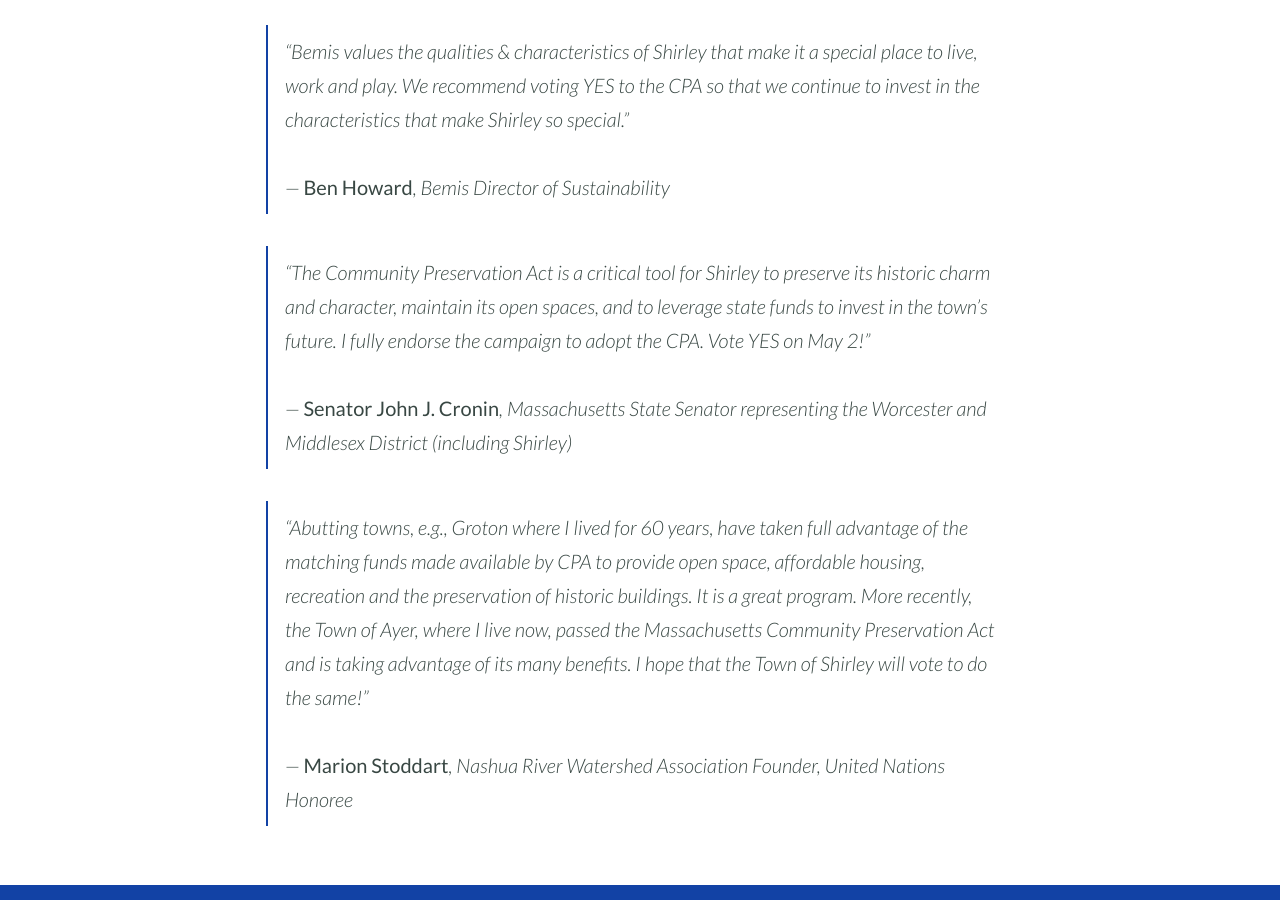
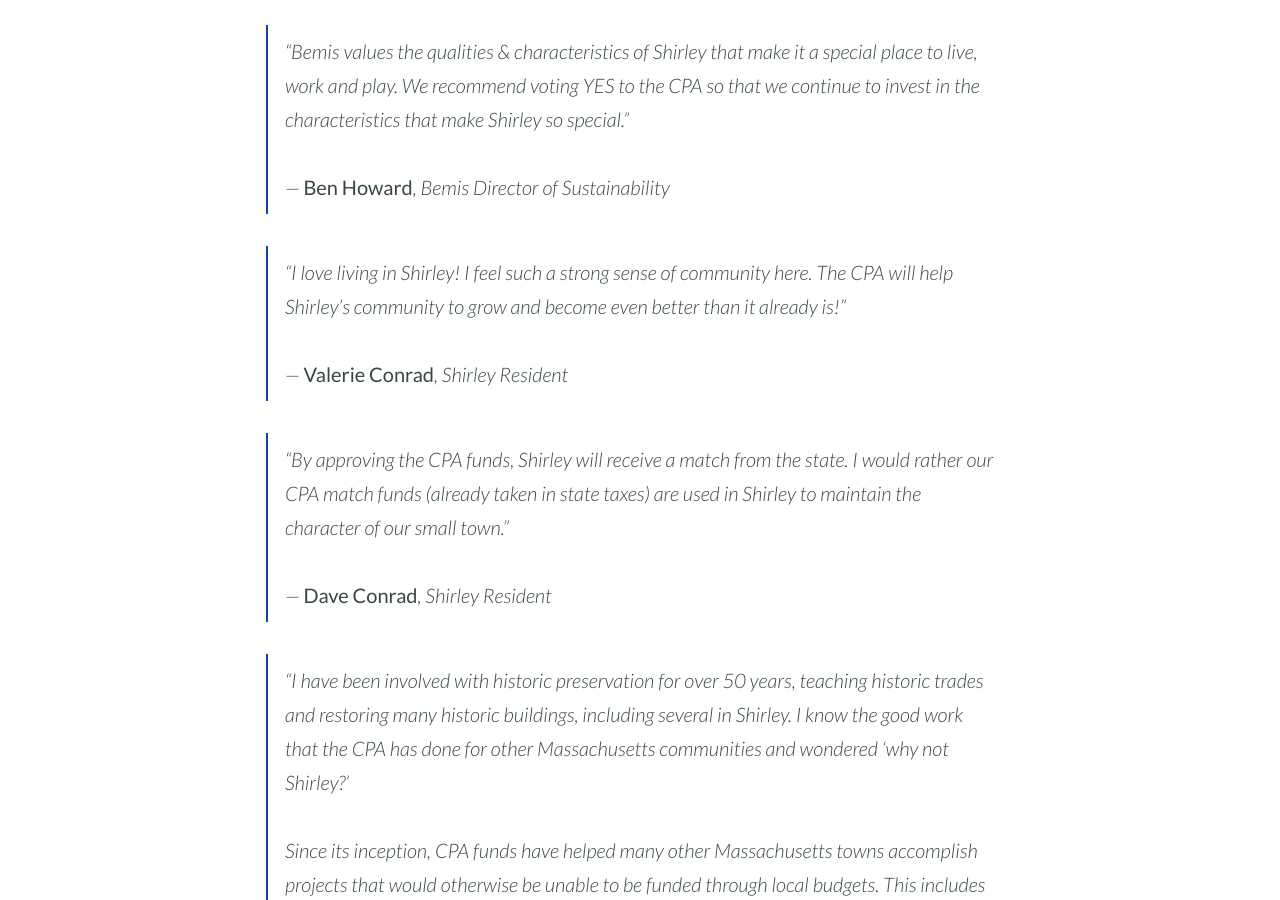
Before and after one commit to dbeard/campaignforshirleycpa.com, a Jekyll site: the page built from endorsements.md, in a window 1280 px wide and 900 px high, scrolled down 4251 px. Built offline with Jekyll 4.4.1, drawn with Linux system fonts in a browser that asks for light colours; some of the changed text lies outside the part shown.

Commit message:
New endorsements

```diff
--- a/endorsements.md
+++ b/endorsements.md
@@ -52,6 +52,16 @@ excerpt:
 > &ldquo;Bemis values the qualities & characteristics of Shirley that make it a special place to live, work and play. We recommend voting YES to the CPA so that we continue to invest in the characteristics that make Shirley so special.&rdquo;<br><br>
 &mdash; <span style="font-style: normal;">Ben Howard</span>, *Bemis Director of Sustainability*
 
+> &ldquo;I love living in Shirley! I feel such a strong sense of community here. The CPA will help Shirley's community to grow and become even better than it already is!&rdquo;<br><br>
+&mdash; <span style="font-style: normal;">Valerie Conrad</span>, *Shirley Resident*
+
+> &ldquo;By approving the CPA funds, Shirley will receive a match from the state. I would rather our CPA match funds (already taken in state taxes) are used in Shirley to maintain the character of our small town.&rdquo;<br><br>
+&mdash; <span style="font-style: normal;">Dave Conrad</span>, *Shirley Resident*
+
+> &ldquo;I have been involved with historic preservation for over 50 years, teaching historic trades and restoring many historic buildings, including several in Shirley. I know the good work that the CPA has done for other Massachusetts communities and wondered 'why not Shirley?'<br><br>
+Since its inception, CPA funds have helped many other Massachusetts towns accomplish projects that would otherwise be unable to be funded through local budgets. This includes projects not only for historic preservation but also the acquisition of additional open space and housing improvements. Shirley needs the CPA to improve and maintain the quality of life we all enjoy, for now and our future generations.<br><br>Please vote 'Yes' on May 2nd.&rdquo;<br><br>
+&mdash; <span style="font-style: normal;">Robert Adam</span>, *Shirley Resident, Historic Preservationist (Shirley Meetinghouse, MacKaye Cottage)*
+
 > &ldquo;The Community Preservation Act is a critical tool for Shirley to preserve its historic charm and character, maintain its open spaces, and to leverage state funds to invest in the town’s future. I fully endorse the campaign to adopt the CPA. Vote YES on May 2!&rdquo;<br><br>
 &mdash; <span style="font-style: normal;">Senator John J. Cronin</span>, *Massachusetts State Senator representing the Worcester and Middlesex District (including Shirley)*
 
```
